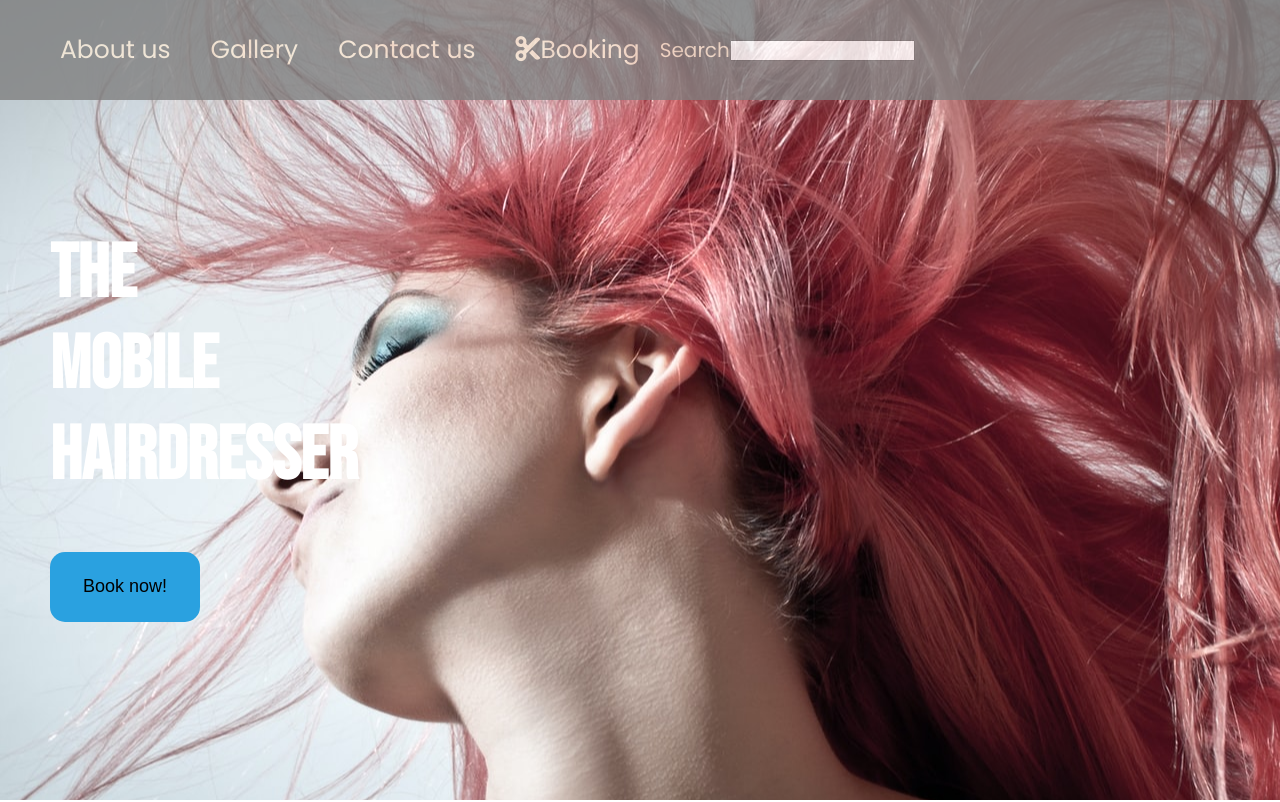
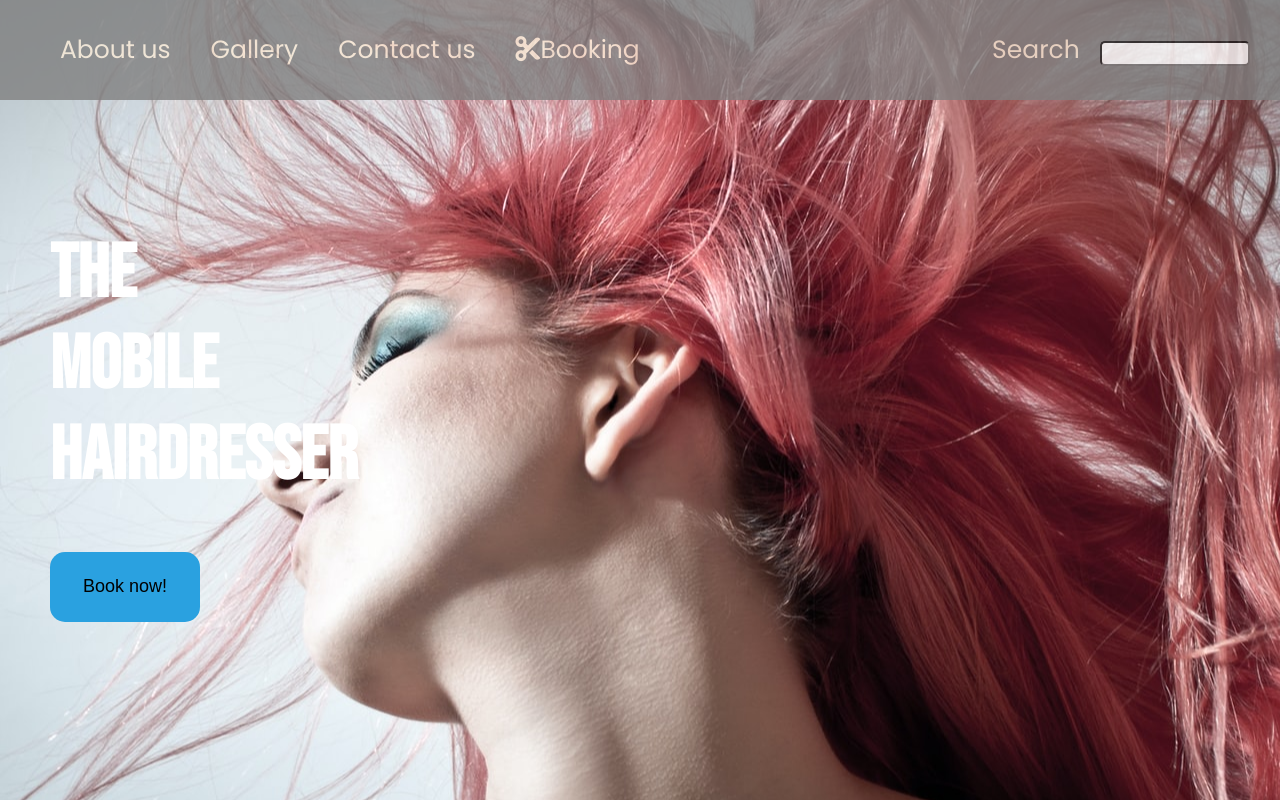
Before and after one commit to Tiilinai/Mobile-hairdresser, a plain HTML site: page landingpage.html in a window 1280 px wide. Shown: the top 802 px of the page. Drawn offline with nearby package versions, Linux system fonts and the light colour scheme; files whose address does not match are found by name.

Commit message:
fixed search bar

```diff
--- a/Styles/style.css
+++ b/Styles/style.css
@@ -51,6 +51,25 @@ header a{
 
 }
 
+label{
+    font-size: 25px;
+    margin: 15px;
+}
+
+input[type=search]{
+    height: 25px;
+    width: 150px;
+    border-radius: 5px;
+}
+
+input:hover{
+    border: #2AA1E0 5px;
+}
+
+.search-field{
+    margin-left: auto;
+    margin-right: 30px;
+}
 
 .title{
     background-image: url(../Images/pinkhair.jpg);
--- a/landingpage.html
+++ b/landingpage.html
@@ -25,8 +25,10 @@
                 <li><a href=""> <i class="fa-solid fa-scissors"></i>Booking</a></li>
             </ul>
         </nav>
-        <label for="search">Search</label>
-        <input type="search" id="search">
+        <div class="search-field">
+            <label for="search">Search</label>
+            <input type="search" id="search" name="search">
+        </div>
     </header>
 
     <main>
```
Also changed, not shown: about.html (+1 -1 lines).
